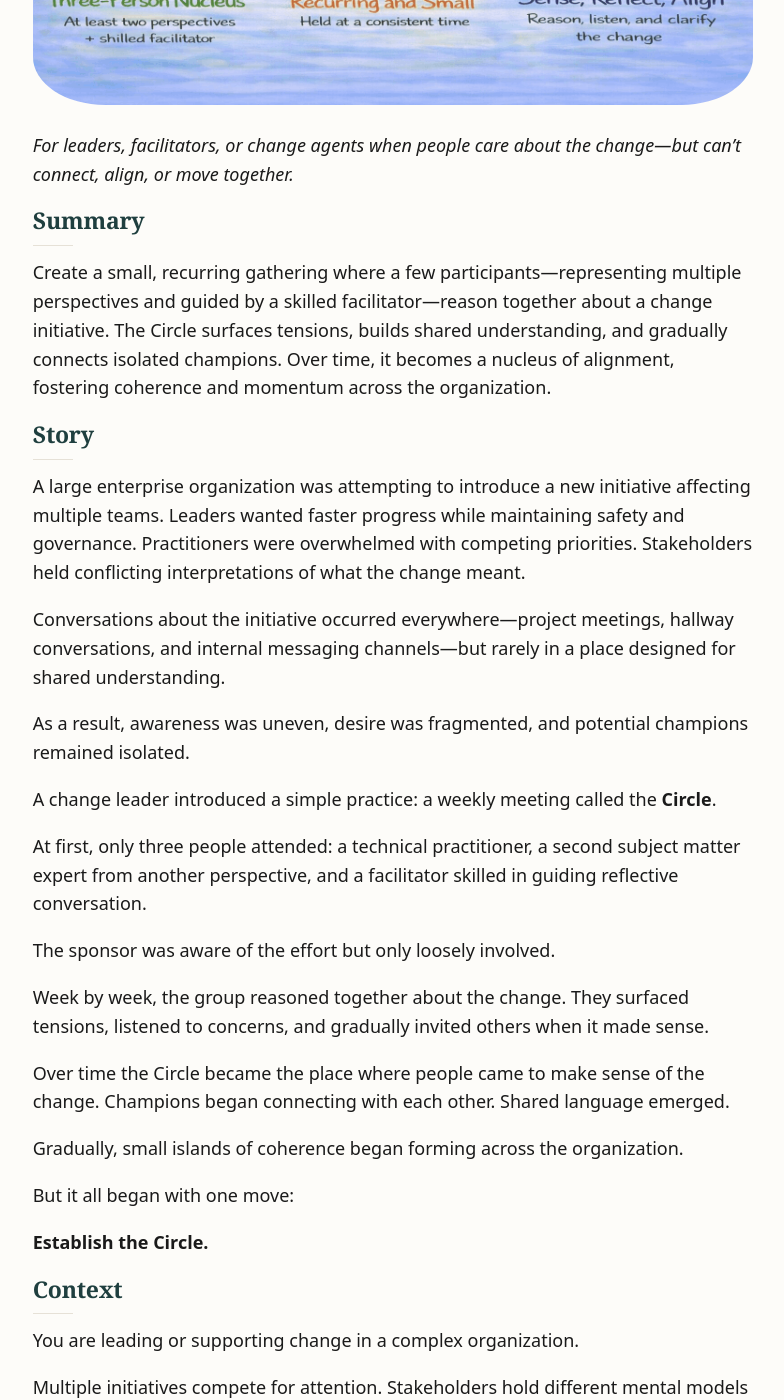
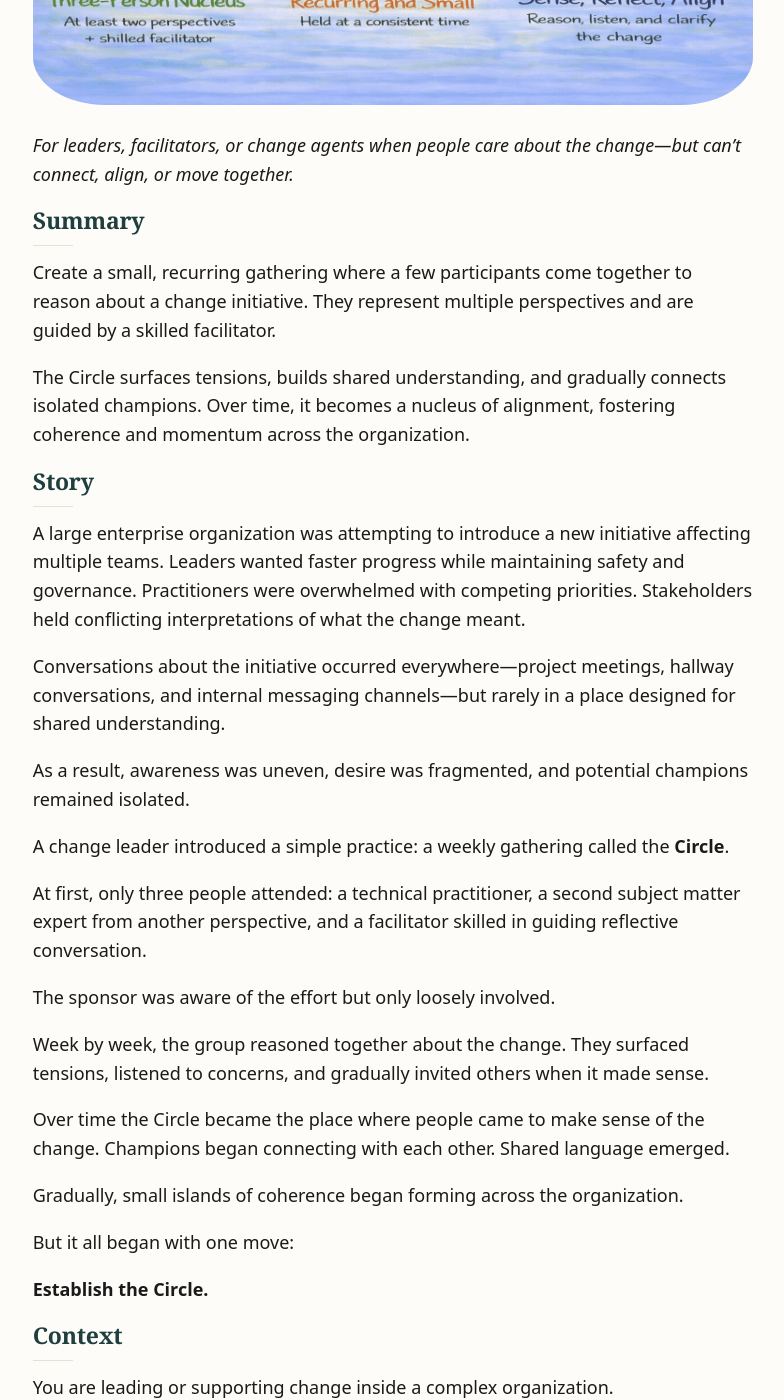
Before and after one commit to basil-family-lab/circle, a Jekyll site: the page built from establish.md, in a window 1280 px wide and 1400 px high, scrolled down 536 px. Shown: the whole window, without its empty margins (247-1031 px from the left). Built offline with Jekyll 4.4.1, drawn with Linux system fonts in a browser that asks for light colours; some of the changed text lies outside the part shown.

```diff
--- a/establish.md
+++ b/establish.md
@@ -16,7 +16,9 @@ css_id: establish
 
 ## Summary
 
-Create a small, recurring gathering where a few participants—representing multiple perspectives and guided by a skilled facilitator—reason together about a change initiative. The Circle surfaces tensions, builds shared understanding, and gradually connects isolated champions. Over time, it becomes a nucleus of alignment, fostering coherence and momentum across the organization.
+Create a small, recurring gathering where a few participants come together to reason about a change initiative. They represent multiple perspectives and are guided by a skilled facilitator.
+
+The Circle surfaces tensions, builds shared understanding, and gradually connects isolated champions. Over time, it becomes a nucleus of alignment, fostering coherence and momentum across the organization.
 
 ## Story
 
@@ -26,7 +28,7 @@ Conversations about the initiative occurred everywhere—project meetings, hallw
 
 As a result, awareness was uneven, desire was fragmented, and potential champions remained isolated.
 
-A change leader introduced a simple practice: a weekly meeting called the **Circle**.
+A change leader introduced a simple practice: a weekly gathering called the **Circle**.
 
 At first, only three people attended: a technical practitioner, a second subject matter expert from another perspective, and a facilitator skilled in guiding reflective conversation.
 
@@ -44,7 +46,7 @@ But it all began with one move:
 
 ## Context
 
-You are leading or supporting change in a complex organization.
+You are leading or supporting change inside a complex organization.
 
 Multiple initiatives compete for attention. Stakeholders hold different mental models of the change. People experience the initiative through different roles, incentives, and pressures.
 
```
Also changed, not shown: other parts of establish.md (+3 -3 lines), balance.md (+4 -4 lines), reconcile.md (+3 -3 lines).
